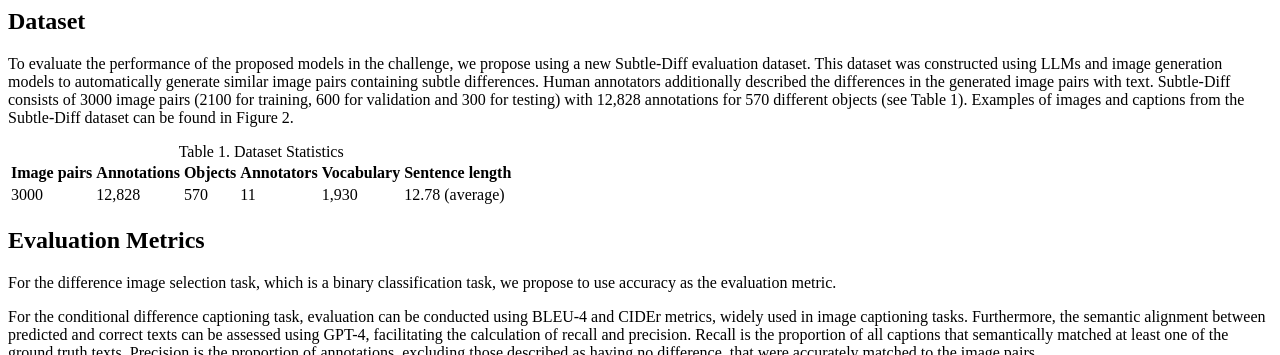
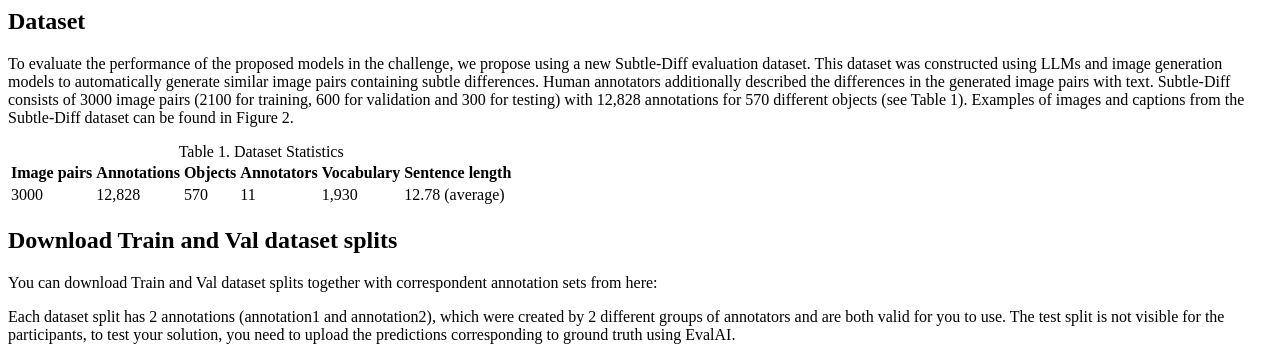
Before and after one commit to mariiak2021/Subtle-Diff-Challenge, a Python web app: template templates/evaluation_details.html in a window 1280 px wide. Shown: the top 355 px of the page. Run offline with Jinja, Linux system fonts and the light colour scheme; the template is opened without the code that fills it, so the values that code supplies are empty.

Commit message:
Update evaluation_details.html

```diff
--- a/templates/evaluation_details.html
+++ b/templates/evaluation_details.html
@@ -25,6 +25,10 @@
             </table>
         </div>
 
+        <h2>Download Train and Val dataset splits</h2>
+        <p>You can download Train and Val dataset splits together with correspondent annotation sets from here: </p>
+        <p>Each dataset split has 2 annotations (annotation1 and annotation2), which were created by 2 different groups of annotators and are both valid for you to use. The test split is not visible for the participants, to test your solution, you need to upload the predictions corresponding to ground truth using EvalAI.</p>
+
         <h2>Evaluation Metrics</h2>
         <p>
             For the difference image selection task, which is a binary classification task, we propose to use accuracy as the evaluation metric.
```
